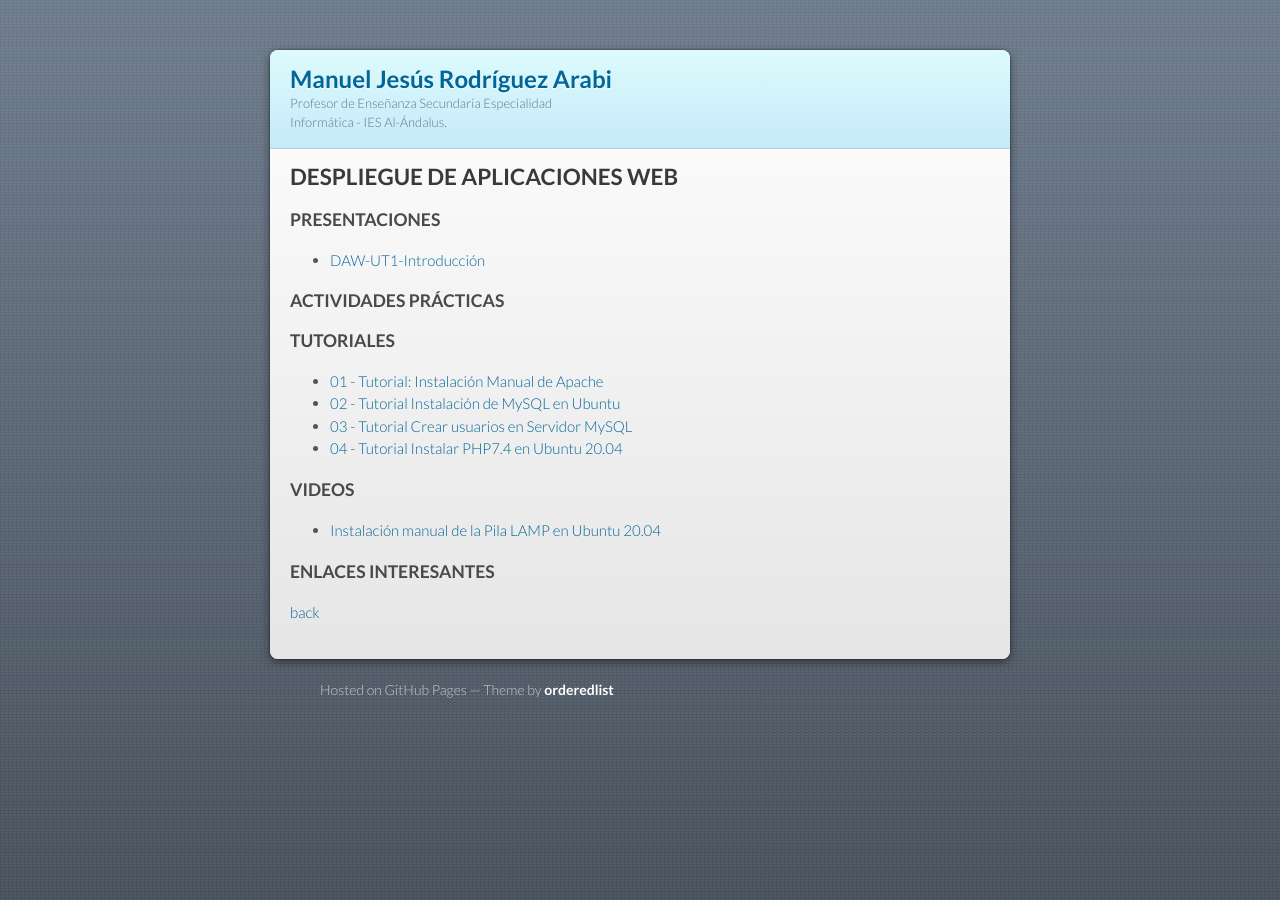
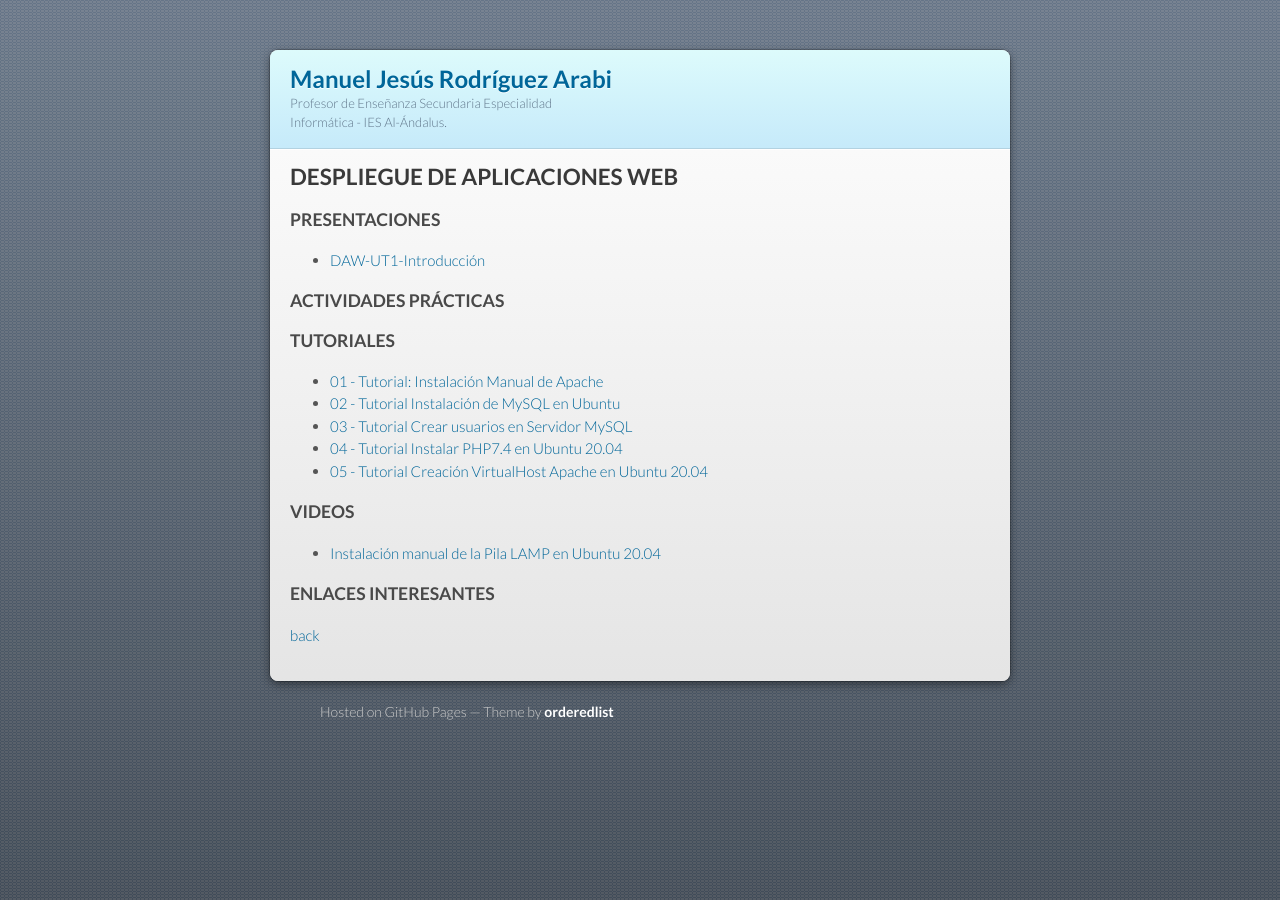
Before and after one commit to mrodara/mrodara.github.io, a Jekyll site: the page built from mods/daw.md, in a window 1280 px wide. Built offline with Jekyll 4.4.1, drawn with Linux system fonts in a browser that asks for light colours; our own code applies the rules of GitHub Pages for plain Markdown files.

Commit message:
Tutorial creacion virtual hosts apache ubuntu

```diff
--- a/mods/daw.md
+++ b/mods/daw.md
@@ -16,6 +16,7 @@
 * [02 - Tutorial Instalación de MySQL en Ubuntu](https://docs.google.com/document/d/1IHjZUxZ7QPbzweq-cW-vk4FzWbuYyP7MZbVm1dRTaEk/edit?usp=sharing)
 * [03 - Tutorial Crear usuarios en Servidor MySQL](https://docs.google.com/document/d/1e7IxqwJPpDfnVrZKUMGs1abM3_BvCzxz5_OWEBDRjcg/edit?usp=sharing)
 * [04 - Tutorial Instalar PHP7.4 en Ubuntu 20.04](https://docs.google.com/document/d/11LEQEer5rJ1OwUc69WaeclO0SBO0W20CKcEWLsiywQ0/edit?usp=sharing)
+* [05 - Tutorial Creación VirtualHost Apache en Ubuntu 20.04](https://docs.google.com/document/d/12Fyfh3Upn_zqNk-b68oYwVdn8Q0FWe2MEKBvDjVutxE/edit?usp=sharing)
 
 ### VIDEOS
 
```
Also changed, not shown: mods/iaw.md (+1 -0 lines).
